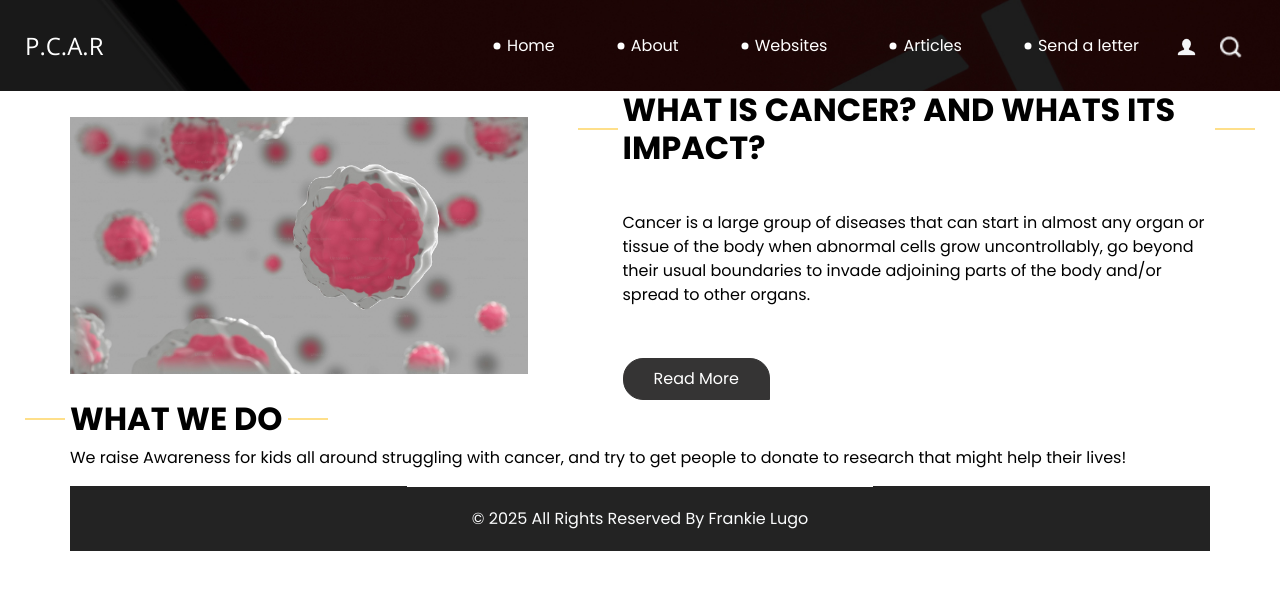
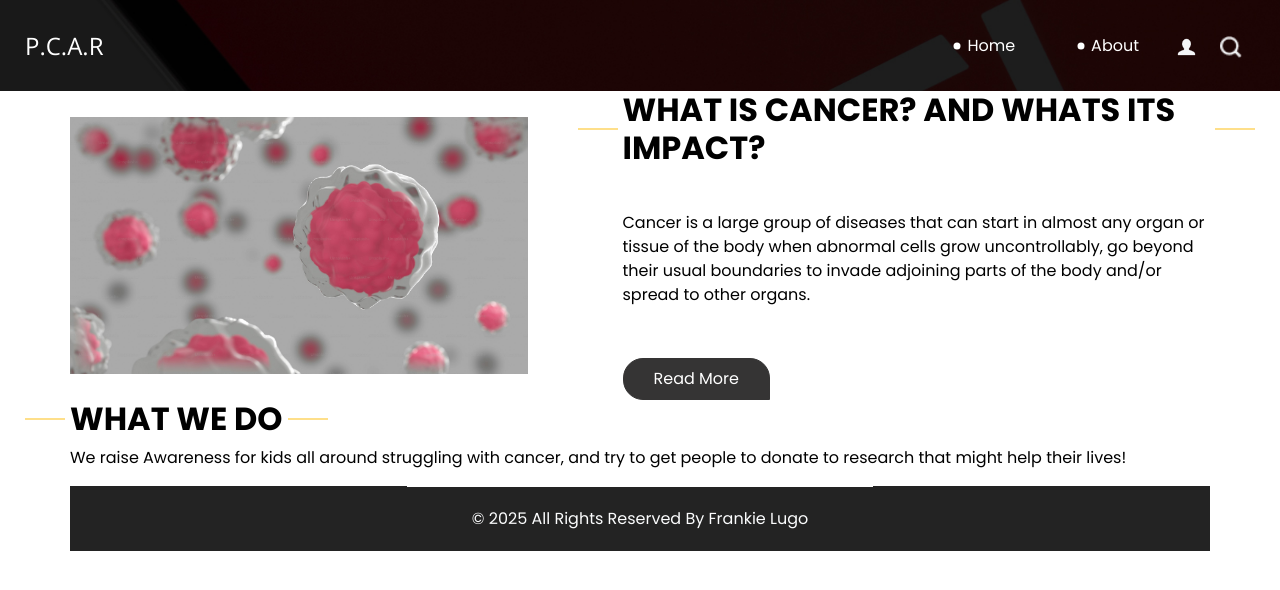
Before and after one commit to Velocity1908/Pediatric-Cancer-Research-Awareness, a plain HTML site: page about.html in a window 1280 px wide. Drawn offline with nearby package versions, Linux system fonts and the light colour scheme.

Commit message:
Update about.html

```diff
--- a/about.html
+++ b/about.html
@@ -53,15 +53,7 @@
                 <li class="nav-item">
                   <a class="nav-link" href="about.html"> About </a>
                 </li>
-                <li class="nav-item">
-                  <a class="nav-link" href="do.html"> Websites</a>
-                </li>
-                <li class="nav-item">
-                  <a class="nav-link" href="portfolio.html"> Articles </a>
-                </li>
-                <li class="nav-item">
-                  <a class="nav-link" href="contact.html">Send a letter</a>
-                </li>
+
               </ul>
               <div class="user_option">
                 <a href="">
```
